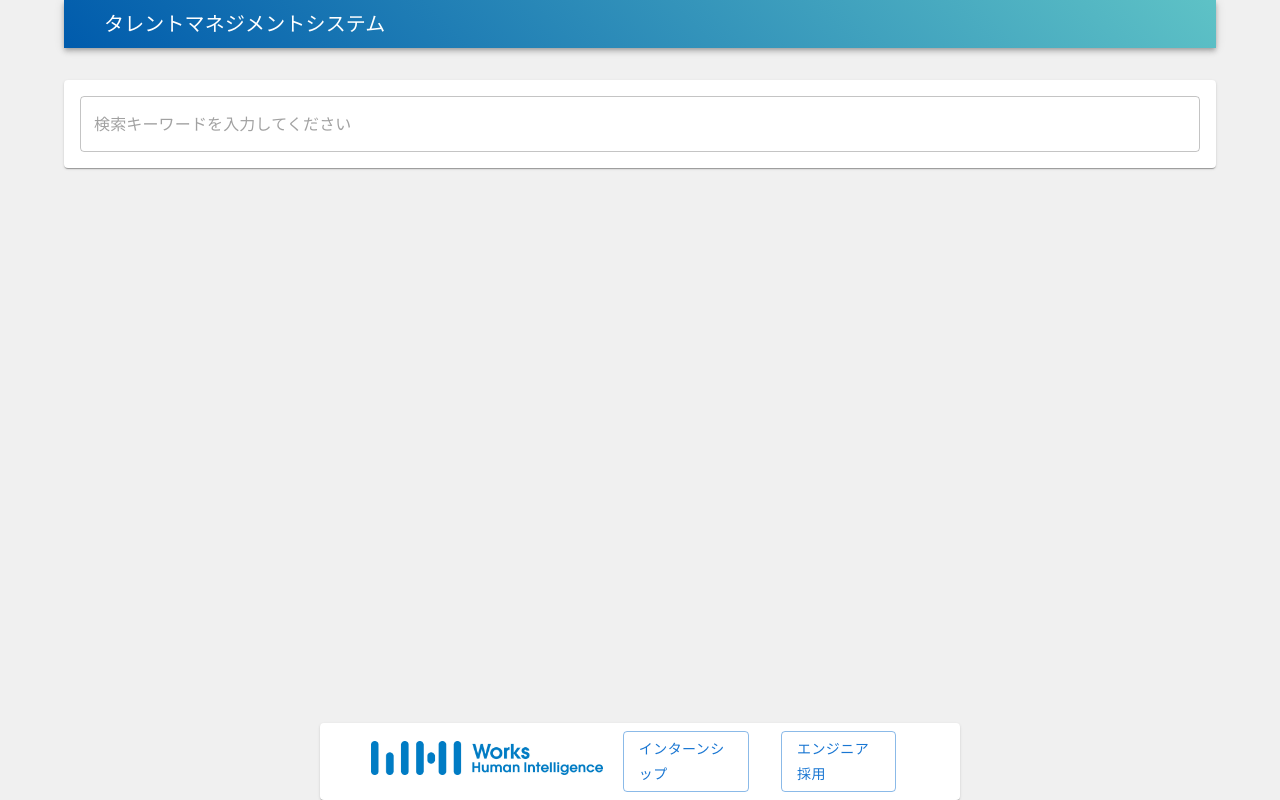
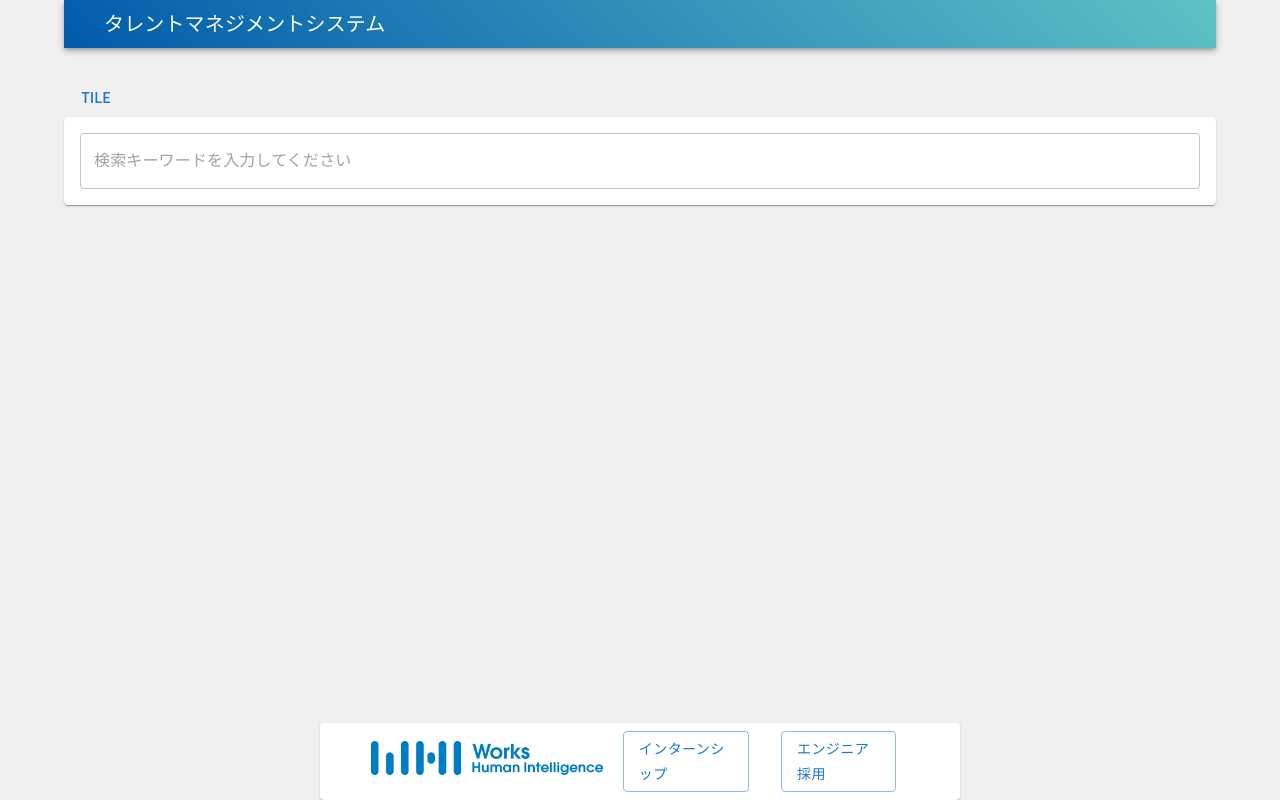
Before and after one commit to fusawa-yugo/talent-management-app, a Next.js app in the folder frontend/: page / in a window 1280 px wide. Built offline with nearby package versions, Linux system fonts and the light colour scheme; no server answers; some icons are missing; what @mui/material-nextjs, io-ts would draw is missing.

Commit message:
add: toggle employees display

```diff
--- a/frontend/src/components/EmployeeListContainer.tsx
+++ b/frontend/src/components/EmployeeListContainer.tsx
@@ -8,6 +8,7 @@ import { Employee, EmployeeT } from "../models/Employee";
 
 export type EmployeesContainerProps = {
   filterText: string;
+  viewMode: "list" | "tile";
 };
 
 const EmployeesT = t.array(EmployeeT);
@@ -25,7 +26,10 @@ const employeesFetcher = async (url: string): Promise<Employee[]> => {
   return decoded.right;
 };
 
-export function EmployeeListContainer({ filterText }: EmployeesContainerProps) {
+export function EmployeeListContainer({
+  filterText,
+  viewMode,
+}: EmployeesContainerProps) {
   const encodedFilterText = encodeURIComponent(filterText);
   const { data, error, isLoading } = useSWR<Employee[], Error>(
     `/api/employees?filterText=${encodedFilterText}`,
@@ -37,6 +41,15 @@ export function EmployeeListContainer({ filterText }: EmployeesContainerProps) {
     }
   }, [error, filterText]);
   if (data != null) {
+    if (viewMode === "tile") {
+      return (
+        <div style={{ display: "flex", flexWrap: "wrap", gap: "16px" }}>
+          {data.map((employee) => (
+            <EmployeeListItem employee={employee} key={employee.id} />
+          ))}
+        </div>
+      );
+    }
     return data.map((employee) => (
       <EmployeeListItem employee={employee} key={employee.id} />
     ));
--- a/frontend/src/components/SearchEmployees.tsx
+++ b/frontend/src/components/SearchEmployees.tsx
@@ -1,11 +1,19 @@
 "use client";
-import { Paper, TextField } from "@mui/material";
+import { Paper, TextField, Button } from "@mui/material";
 import { useState } from "react";
 import { EmployeeListContainer } from "./EmployeeListContainer";
 
 export function SearchEmployees() {
   const [searchKeyword, setSearchKeyword] = useState("");
+  const [UseAltDesign, setUseAltDesign] = useState(false);
+
+  const toggleDesign = () => {
+    setUseAltDesign((prev) => !prev);
+  };
+
   return (
+    <>
+      <Button onClick={toggleDesign}>{UseAltDesign ? "list" : "tile"}</Button>
       <Paper
         sx={{
           display: "flex",
@@ -13,6 +21,7 @@ export function SearchEmployees() {
           gap: 2,
           flex: 1,
           p: 2,
+          // backgroundColor: UseAltDesign ? "red" : "blue",
         }}
       >
         <TextField
@@ -23,7 +32,9 @@ export function SearchEmployees() {
         <EmployeeListContainer
           key="employeesContainer"
           filterText={searchKeyword}
+          viewMode={UseAltDesign ? "tile" : "list"}
         />
       </Paper>
+    </>
   );
 }
```
Lines whose indentation alone changed are shown as unchanged.
